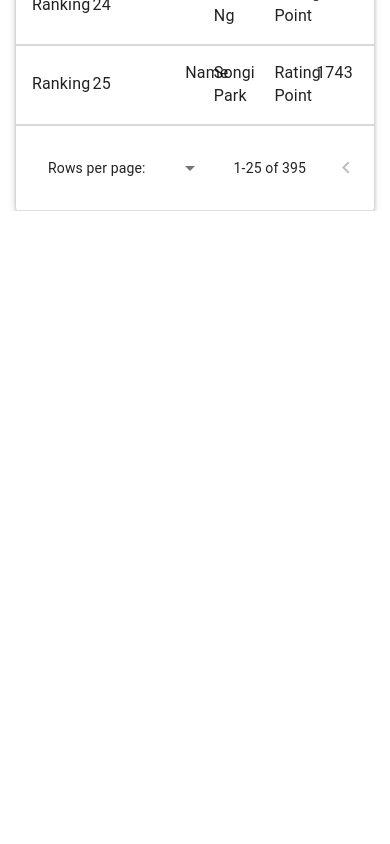
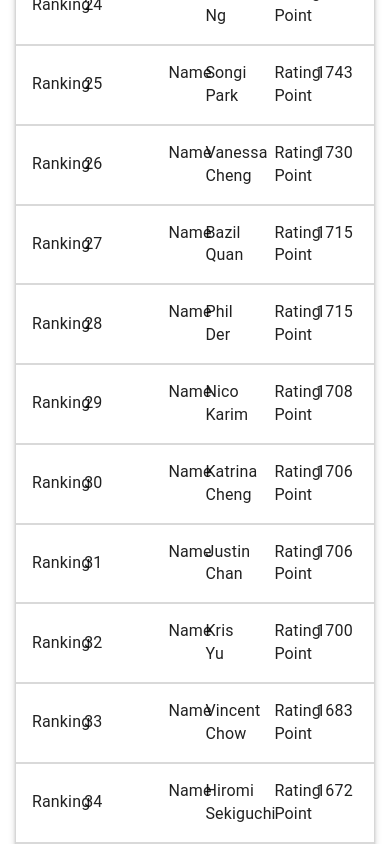
Before and after one commit to imcousin/pointracing, a React (Create React App) app: page / in a window 390 px wide. Shown: the part 2020-2864 px from the top of the page. Before the commit the page ends 2231 px from the top, so only its background shows below. Built offline with nearby package versions, Linux system fonts and the light colour scheme.

Commit message:
reverse usecheckmobilescreen

```diff
--- a/src/Table.js
+++ b/src/Table.js
@@ -92,7 +92,7 @@ export default function EnhancedTable() {
     download: false,
     print: false,
     pagination: true,
-    rowsPerPage: (useCheckMobileScreen ? 25 : 50),
+    rowsPerPage: (useCheckMobileScreen ? 50 : 25),
     rowsPerPageOptions: [10,15,50,100],
     selectableRows: 'none',
     viewColumns: false
```
